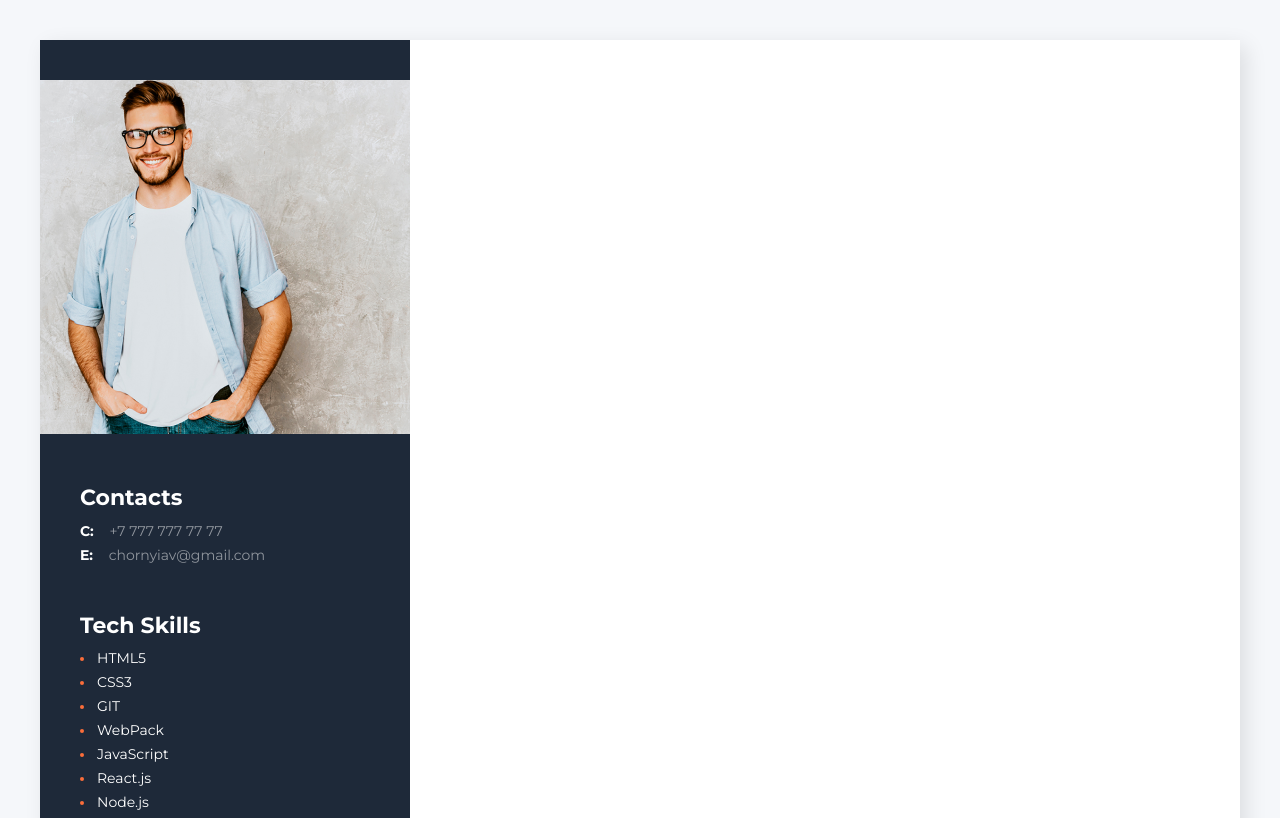
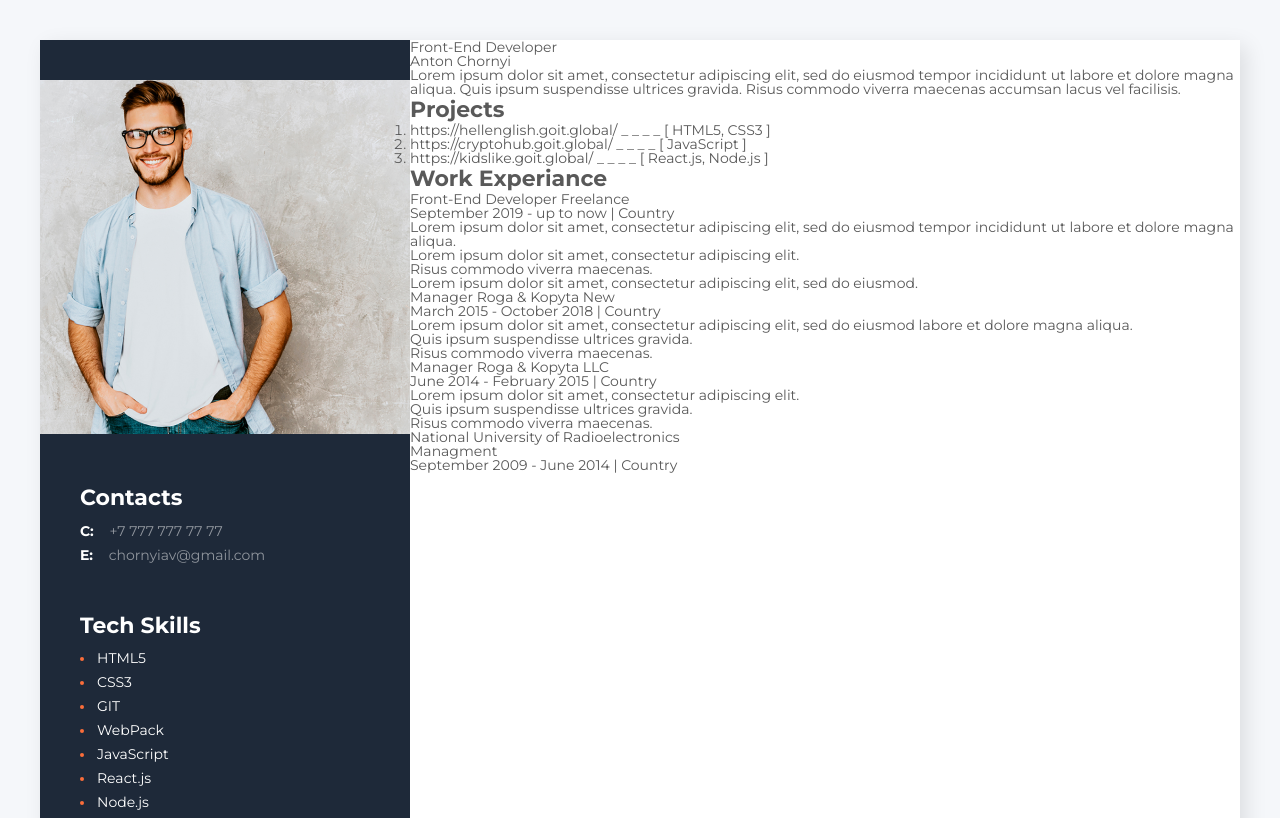
Before and after one commit to linafv/goit-resume-independently, a plain HTML site: page index.html in a window 1280 px wide. Shown: the top 818 px of the page. Drawn offline with Linux system fonts and the light colour scheme.

Commit message:
Update index.html and style.css
In index.html added section 'about' which contains the block 'intro' - a picture of yourself, completed projects to view - block 'projects', is also specified experience in the block 'work-exp' and education in the block 'education'.

In styles added positioning of 'sidebar'sections and 'about' section on a page.

```diff
--- a/css/style.css
+++ b/css/style.css
@@ -106,6 +106,13 @@ body {
 .page {
   margin: 40px auto;
   max-width: 1200px;
+  display: -webkit-box;
+  display: -ms-flexbox;
+  display: flex;
+  -webkit-box-orient: horizontal;
+  -webkit-box-direction: normal;
+      -ms-flex-direction: row;
+          flex-direction: row;
   background-color: #fff;
   -webkit-box-shadow: 6px 6px 20px rgba(0, 0, 0, 0.1);
           box-shadow: 6px 6px 20px rgba(0, 0, 0, 0.1);
--- a/index.html
+++ b/index.html
@@ -55,6 +55,131 @@
           </div>
         </div>
       </aside>
+
+      <section class="about">
+        <div class="container">
+          <div class="intro">
+            <p class="post intro__post">Front-End Developer</p>
+
+            <h1 class="main-title intro__title">Anton Chornyi</h1>
+
+            <p class="text intro__text">
+              Lorem ipsum dolor sit amet, consectetur adipiscing elit, sed do eiusmod tempor
+              incididunt ut labore et dolore magna aliqua. Quis ipsum suspendisse ultrices gravida.
+              Risus commodo viverra maecenas accumsan lacus vel facilisis.
+            </p>
+          </div>
+
+          <div class="projects">
+            <h2 class="title about__title">Projects</h2>
+
+            <ol class="projects__list">
+              <li class="projects__item">
+                <a href="https://hellenglish.goit.global/" class="projects__link">
+                  https://hellenglish.goit.global/
+                </a>
+
+                <span>_ _ _ _</span>
+
+                <span>[</span> HTML5, CSS3 <span>]</span>
+              </li>
+
+              <li class="projects__item">
+                <a href="https://cryptohub.goit.global/" class="projects__link">
+                  https://cryptohub.goit.global/
+                </a>
+
+                <span>_ _ _ _</span>
+
+                <span>[</span> JavaScript <span>]</span>
+              </li>
+
+              <li class="projects__item">
+                <a href="https://kidslike.goit.global/" class="projects__link">
+                  https://kidslike.goit.global/
+                </a>
+
+                <span>_ _ _ _</span>
+
+                <span>[</span> React.js, Node.js <span>]</span>
+              </li>
+            </ol>
+          </div>
+
+          <div class="work-exp">
+            <h2 class="title about__title">Work Experiance</h2>
+
+            <div class="work">
+              <h3 class="subtitle">
+                <span>Front-End Developer</span>
+                Freelance
+              </h3>
+
+              <p class="subtext">September 2019 - up to now <span> | </span> Country</p>
+
+              <ul class="work__list">
+                <li class="work__item">
+                  Lorem ipsum dolor sit amet, consectetur adipiscing elit, sed do eiusmod tempor
+                  incididunt ut labore et dolore magna aliqua.
+                </li>
+
+                <li class="work__item">Lorem ipsum dolor sit amet, consectetur adipiscing elit.</li>
+
+                <li class="work__item">Risus commodo viverra maecenas.</li>
+
+                <li class="work__item">
+                  Lorem ipsum dolor sit amet, consectetur adipiscing elit, sed do eiusmod.
+                </li>
+              </ul>
+            </div>
+
+            <div class="work">
+              <h3 class="subtitle">
+                <span>Manager</span>
+                Roga & Kopyta New
+              </h3>
+
+              <p class="subtext">March 2015 - October 2018 <span> | </span> Country</p>
+
+              <ul class="work__list">
+                <li class="work__item">
+                  Lorem ipsum dolor sit amet, consectetur adipiscing elit, sed do eiusmod labore et
+                  dolore magna aliqua.
+                </li>
+
+                <li class="work__item">Quis ipsum suspendisse ultrices gravida.</li>
+
+                <li class="work__item">Risus commodo viverra maecenas.</li>
+              </ul>
+            </div>
+
+            <div class="work">
+              <h3 class="subtitle">
+                <span>Manager</span>
+                Roga & Kopyta LLC
+              </h3>
+
+              <p class="subtext">June 2014 - February 2015 <span> | </span> Country</p>
+
+              <ul class="work__list">
+                <li class="work__item">Lorem ipsum dolor sit amet, consectetur adipiscing elit.</li>
+
+                <li class="work__item">Quis ipsum suspendisse ultrices gravida.</li>
+
+                <li class="work__item">Risus commodo viverra maecenas.</li>
+              </ul>
+            </div>
+          </div>
+
+          <div class="education">
+            <h3 class="subtitle">National University of Radioelectronics</h3>
+
+            <p class="post intro__post">Managment</p>
+
+            <p class="subtext">September 2009 - June 2014 <span> | </span> Country</p>
+          </div>
+        </div>
+      </section>
     </div>
   </body>
 </html>
```
